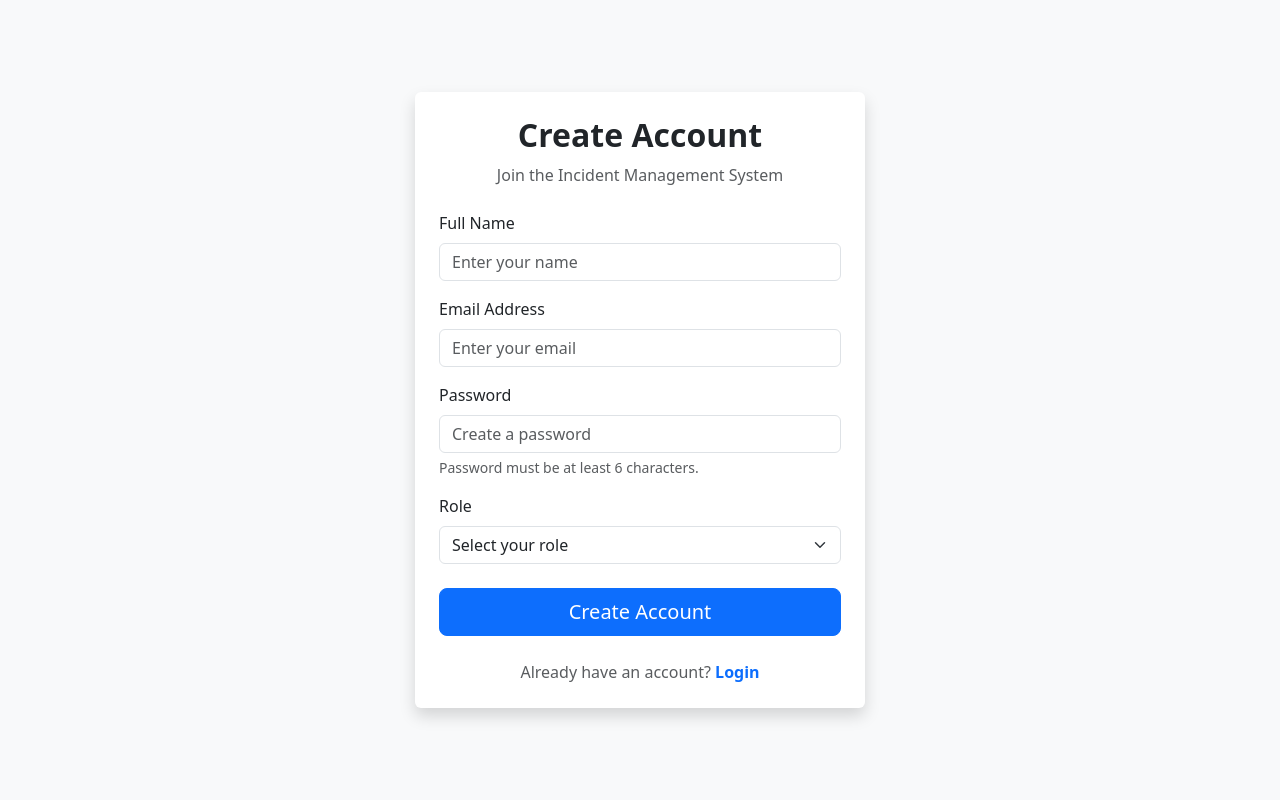
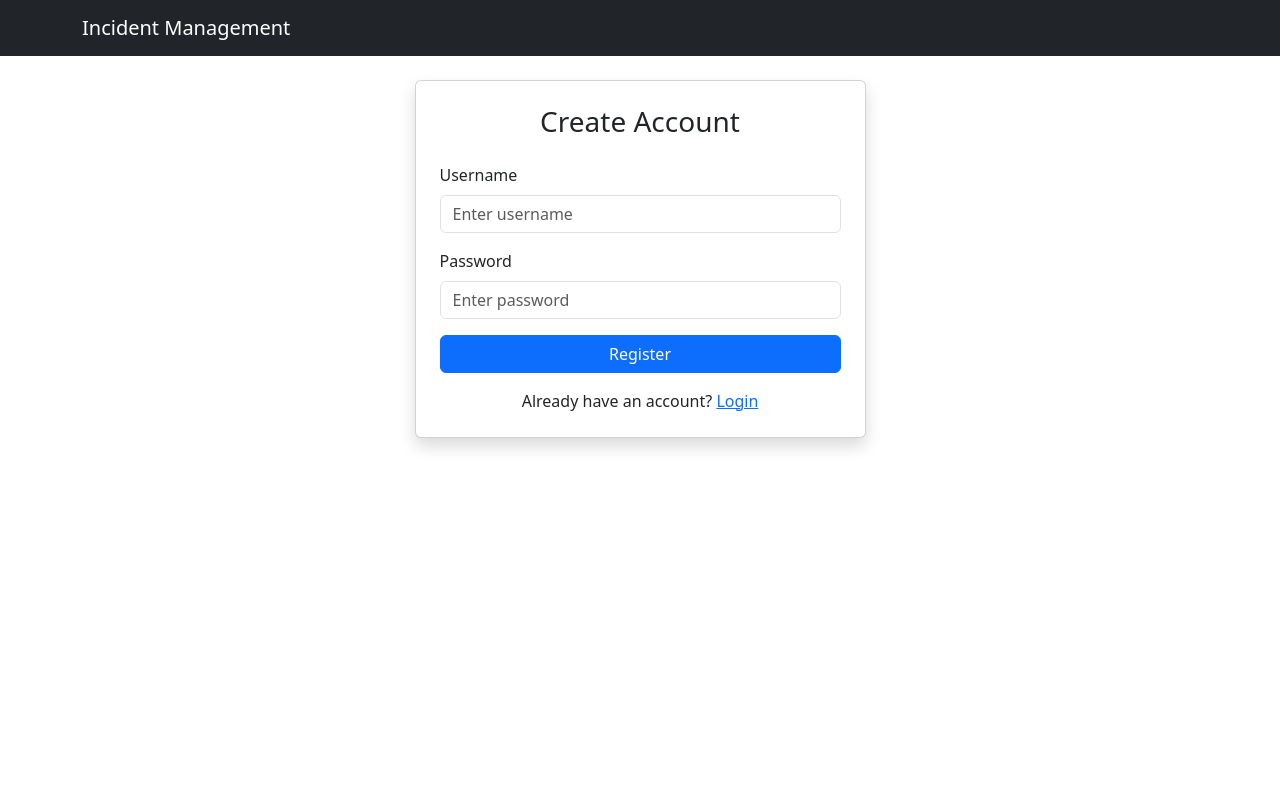
Before and after one commit to Adityachandkaushik/incident-management-system, a Flask app: page /register in a window 1280 px wide. Run offline with Flask 3, Linux system fonts and the light colour scheme.

Commit message:
update registration page

```diff
--- a/templates/register.html
+++ b/templates/register.html
@@ -1,79 +1,41 @@
-<!DOCTYPE html>
-<html lang="en">
+{% extends "base.html" %}
 
-<head>
-    <meta charset="UTF-8">
-    <meta name="viewport" content="width=device-width, initial-scale=1.0">
+{% block title %}Register - Incident Management{% endblock %}
 
-    <title>Create Account | Incident Management System</title>
+{% block content %}
 
-    <link
-        href="https://cdn.jsdelivr.net/npm/bootstrap@5.3.3/dist/css/bootstrap.min.css"
-        rel="stylesheet"
-    >
-</head>
+<div class="row justify-content-center">
 
-<body class="bg-light">
+    <div class="col-md-5">
 
-    <div class="container min-vh-100 d-flex align-items-center justify-content-center">
-
-        <div class="card shadow border-0" style="max-width: 450px; width: 100%;">
+        <div class="card shadow">
 
             <div class="card-body p-4">
 
-                <!-- Header -->
-                <div class="text-center mb-4">
+                <h3 class="text-center mb-4">
+                    Create Account
+                </h3>
 
-                    <h2 class="fw-bold">
-                        Create Account
-                    </h2>
-
-                    <p class="text-muted mb-0">
-                        Join the Incident Management System
-                    </p>
-
-                </div>
-
-                <!-- Register Form -->
                 <form method="POST">
 
-                    <!-- Name -->
                     <div class="mb-3">
 
-                        <label for="name" class="form-label">
-                            Full Name
+                        <label for="username" class="form-label">
+                            Username
                         </label>
 
                         <input
                             type="text"
-                            id="name"
-                            name="name"
+                            id="username"
+                            name="username"
                             class="form-control"
-                            placeholder="Enter your name"
+                            placeholder="Enter username"
                             required
                         >
 
                     </div>
 
-                    <!-- Email -->
-                    <div class="mb-3">
 
-                        <label for="email" class="form-label">
-                            Email Address
-                        </label>
-
-                        <input
-                            type="email"
-                            id="email"
-                            name="email"
-                            class="form-control"
-                            placeholder="Enter your email"
-                            required
-                        >
-
-                    </div>
-
-                    <!-- Password -->
                     <div class="mb-3">
 
                         <label for="password" class="form-label">
@@ -85,76 +47,29 @@
                             id="password"
                             name="password"
                             class="form-control"
-                            placeholder="Create a password"
-                            minlength="6"
+                            placeholder="Enter password"
                             required
                         >
 
-                        <div class="form-text">
-                            Password must be at least 6 characters.
-                        </div>
-
                     </div>
 
-                    <!-- Role -->
-                    <div class="mb-4">
 
-                        <label for="role" class="form-label">
-                            Role
-                        </label>
-
-                        <select
-                            id="role"
-                            name="role"
-                            class="form-select"
-                            required
-                        >
-
-                            <option value="" selected disabled>
-                                Select your role
-                            </option>
-
-                            <option value="user">
-                                User
-                            </option>
-
-                            <option value="engineer">
-                                Engineer
-                            </option>
-
-                            <option value="admin">
-                                Admin
-                            </option>
-
-                        </select>
-
-                    </div>
-
-                    <!-- Register Button -->
-                    <div class="d-grid">
-
-                        <button
-                            type="submit"
-                            class="btn btn-primary btn-lg"
-                        >
-                            Create Account
-                        </button>
-
-                    </div>
+                    <button
+                        type="submit"
+                        class="btn btn-primary w-100">
+                        Register
+                    </button>
 
                 </form>
 
-                <!-- Login Link -->
-                <div class="text-center mt-4">
 
-                    <span class="text-muted">
+                <div class="text-center mt-3">
+
+                    <span>
                         Already have an account?
                     </span>
 
-                    <a
-                        href="/login"
-                        class="text-decoration-none fw-semibold"
-                    >
+                    <a href="{{ url_for('auth.login') }}">
                         Login
                     </a>
 
@@ -166,6 +81,6 @@
 
     </div>
 
-</body>
+</div>
 
-</html>
+{% endblock %}
```
